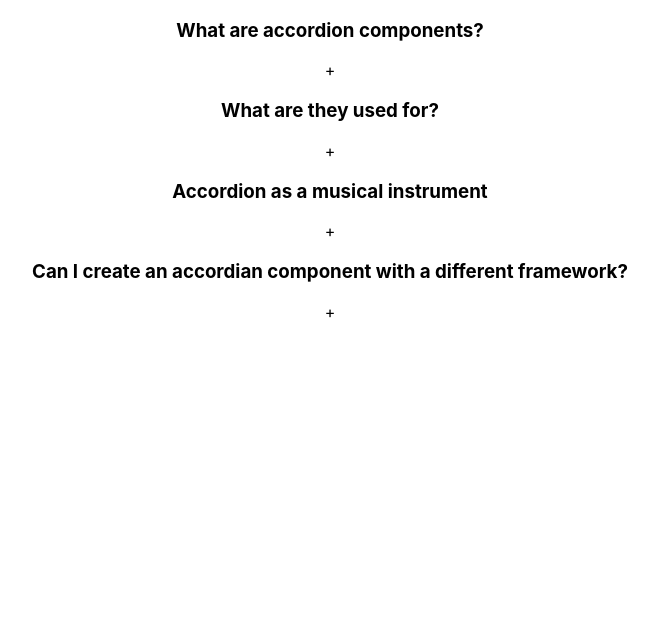
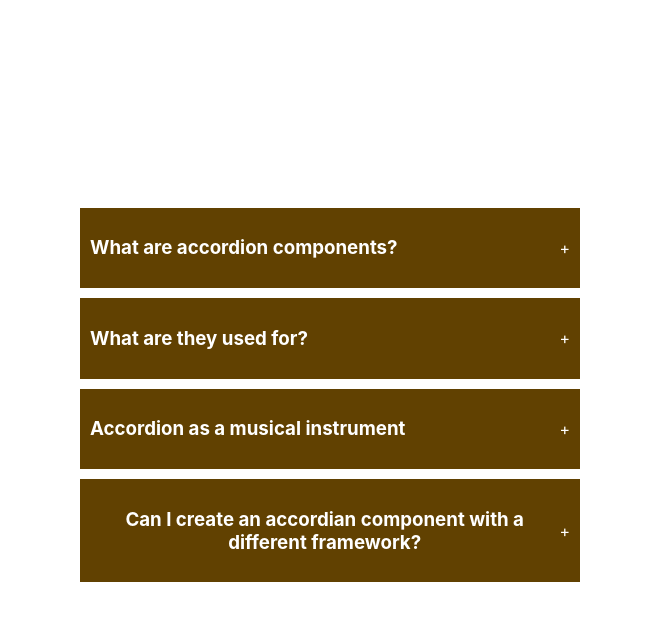
Before and after one commit to ocalle1/practice, a React (Create React App) app: page / in a window 1280 px wide. Shown: the top 620 px of the page, without its empty margins (310-968 px from the left). Built offline with nearby package versions, Linux system fonts and the light colour scheme.

Commit message:
added basic style to the data

```diff
--- a/src/components/accordian/index.jsx
+++ b/src/components/accordian/index.jsx
@@ -3,8 +3,7 @@
 
 import React, { useState } from 'react'
 import data from './data';
-
-
+import './styles.css'
 
 export default function Accordian() {
 
--- a/src/components/accordian/styles.css
+++ b/src/components/accordian/styles.css
@@ -0,0 +1,30 @@
+.wrapper {
+display: flex;
+height: 100vh;
+width: 100vw;
+justify-content: center;
+align-items: center;
+}
+
+.accordian{
+    width: 500px;
+}
+
+.item {
+    background: #614101;
+    margin-bottom: 10px;
+    padding: 10px 10px;
+}
+
+.title {
+    color: #ffffff;
+    display: flex;
+    justify-content: space-between;
+    align-items: center;
+    cursor: pointer;
+}
+
+.content {
+    color: #ffffff;
+    height: auto;
+}
```
